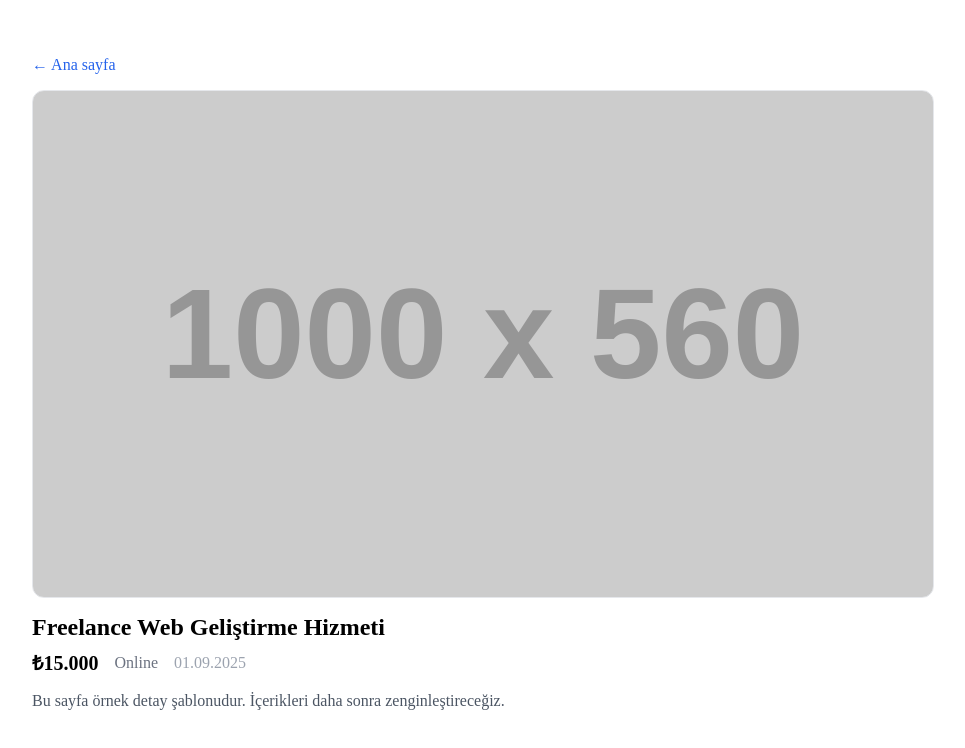
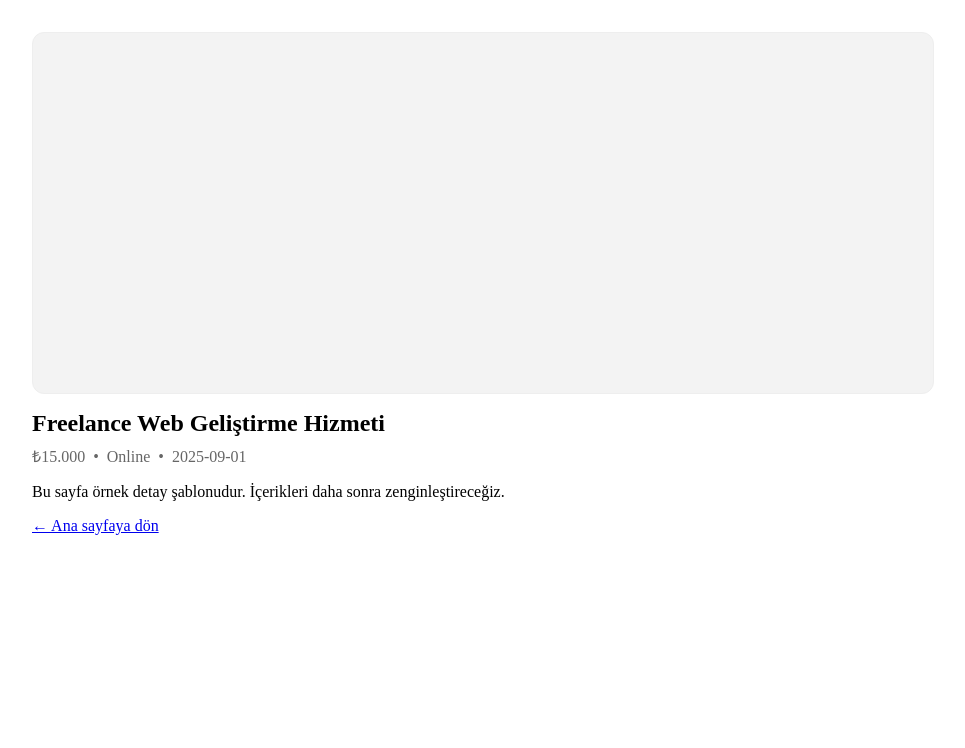
Before and after one commit to serpceyemek/vitrinim, a React (Create React App) app: page /ilan/1001 in a window 1280 px wide. Shown: the top 748 px of the page, without its empty margins (158-1123 px from the left). Built offline with nearby package versions, Linux system fonts and the light colour scheme.

Commit message:
fix(detail): restore ListingDetail component

```diff
--- a/src/pages/ListingDetail.jsx
+++ b/src/pages/ListingDetail.jsx
@@ -1,123 +1,51 @@
 // src/pages/ListingDetail.jsx
 import React from "react";
 import { useParams, Link } from "react-router-dom";
-import { getListingById, useListingPool } from "../data/listings.js";
+import { getListingById } from "../data/listings";
 
 export default function ListingDetail() {
   const { id } = useParams();
   const listing = getListingById(id);
-  const pool = useListingPool();
 
+  // Koruma: veri yoksa beyaz ekran yerine kibar mesaj
   if (!listing) {
     return (
-      <div style={{ maxWidth: 900, margin: "40px auto", padding: 16 }}>
-        <h2>İlan bulunamadı</h2>
-        <p>Aradığınız ilan yayında değil ya da silinmiş olabilir.</p>
-        <Link to="/" style={{ color: "#2563eb" }}>Ana sayfaya dön</Link>
+      <div style={{ maxWidth: 900, margin: "0 auto", padding: 24 }}>
+        <p>İlan bulunamadı.</p>
+        <Link to="/">Ana sayfaya dön</Link>
       </div>
     );
   }
 
-  const priceText = new Intl.NumberFormat("tr-TR", {
-    style: "currency",
-    currency: "TRY",
-    maximumFractionDigits: 0,
-  }).format(Number(listing.price) || 0);
-
-  const imgUrl =
-    listing.image && String(listing.image).trim()
-      ? listing.image
-      : "https://via.placeholder.com/1000x560?text=Vitrinim";
-
-  // Benzerler: aynı kategoriId, kendisi hariç, ilk 6
-  const similars = Array.isArray(pool)
-    ? pool
-        .filter(
-          (x) =>
-            String(x.id) !== String(listing.id) &&
-            x.categoryId &&
-            String(x.categoryId) === String(listing.categoryId)
-        )
-        .slice(0, 6)
-    : [];
-
   return (
-    <div style={{ maxWidth: 900, margin: "40px auto", padding: 16 }}>
-      <Link to="/" style={{ textDecoration: "none", color: "#2563eb" }}>
-        ← Ana sayfa
-      </Link>
-
+    <div style={{ maxWidth: 900, margin: "0 auto", padding: 24 }}>
+      {/* Görsel alanı (şimdilik boş placeholder) */}
       <div
         style={{
           width: "100%",
-          aspectRatio: "16 / 9",
-          backgroundImage: `url(${imgUrl})`,
-          backgroundSize: "cover",
-          backgroundPosition: "center",
+          height: 360,
+          background: "#f3f3f3",
+          border: "1px solid #eee",
           borderRadius: 12,
-          margin: "16px 0",
-          border: "1px solid #e5e7eb",
+          marginBottom: 16,
         }}
       />
 
-      <h2 style={{ margin: "0 0 8px" }}>{listing.title || "İlan"}</h2>
-
-      <div style={{ display: "flex", gap: 16, alignItems: "center", marginBottom: 16 }}>
-        <strong style={{ fontSize: 20 }}>{priceText}</strong>
-        {listing.location ? (
-          <span style={{ color: "#6b7280" }}>{listing.location}</span>
-        ) : null}
-        {listing.postedAt ? (
-          <span style={{ color: "#9ca3af" }}>
-            {new Date(listing.postedAt).toLocaleDateString("tr-TR")}
-          </span>
-        ) : null}
+      <h2 style={{ margin: "0 0 8px" }}>{listing.title}</h2>
+      <div style={{ color: "#666", marginBottom: 8 }}>
+        ₺{Number(listing.price || 0).toLocaleString("tr-TR")} &nbsp;•&nbsp;{" "}
+        {listing.location || "—"} &nbsp;•&nbsp;{" "}
+        {(listing.postedAt || "").slice(0, 10)}
       </div>
 
-      <p style={{ color: "#4b5563" }}>
-        Bu sayfa örnek detay şablonudur. İçerikleri daha sonra zenginleştireceğiz.
+      <p>
+        Bu sayfa örnek detay şablonudur. İçerikleri daha sonra
+        zenginleştireceğiz.
       </p>
 
-      {similars.length > 0 && (
-        <>
-          <h3 style={{ marginTop: 24 }}>Benzer ilanlar</h3>
-          <div
-            style={{
-              display: "grid",
-              gridTemplateColumns: "repeat(auto-fill, minmax(220px, 1fr))",
-              gap: 12,
-            }}
-          >
-            {similars.map((s) => (
-              <Link
-                key={`sim-${s.id}`}
-                to={`/ilan/${s.id}`}
-                style={{ textDecoration: "none", color: "inherit" }}
-              >
-                <div
-                  style={{
-                    border: "1px solid #e5e7eb",
-                    borderRadius: 12,
-                    padding: 12,
-                    background: "#fff",
-                  }}
-                >
-                  <div style={{ fontWeight: 600, marginBottom: 6 }}>
-                    {s.title}
-                  </div>
-                  <div style={{ color: "#6b7280", fontSize: 13 }}>
-                    {new Intl.NumberFormat("tr-TR", {
-                      style: "currency",
-                      currency: "TRY",
-                      maximumFractionDigits: 0,
-                    }).format(Number(s.price) || 0)}
-                  </div>
-                </div>
-              </Link>
-            ))}
-          </div>
-        </>
-      )}
+      <p style={{ marginTop: 16 }}>
+        <Link to="/">← Ana sayfaya dön</Link>
+      </p>
     </div>
   );
 }
```
